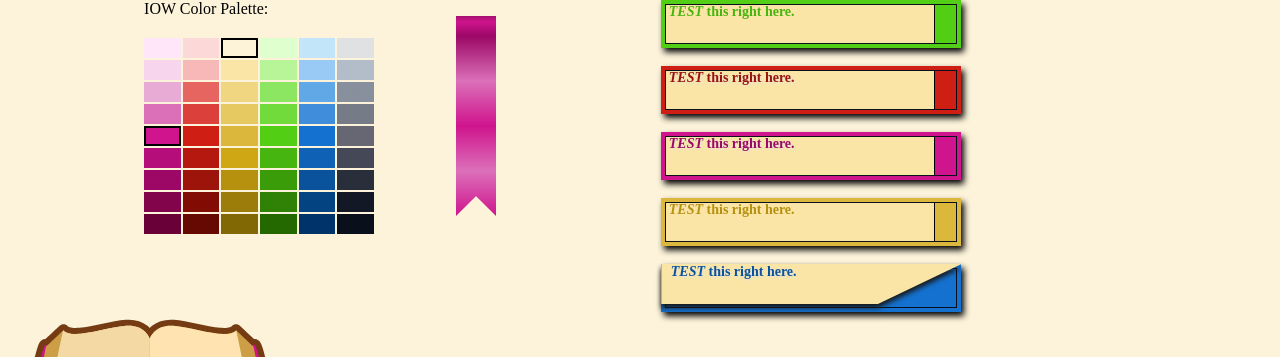
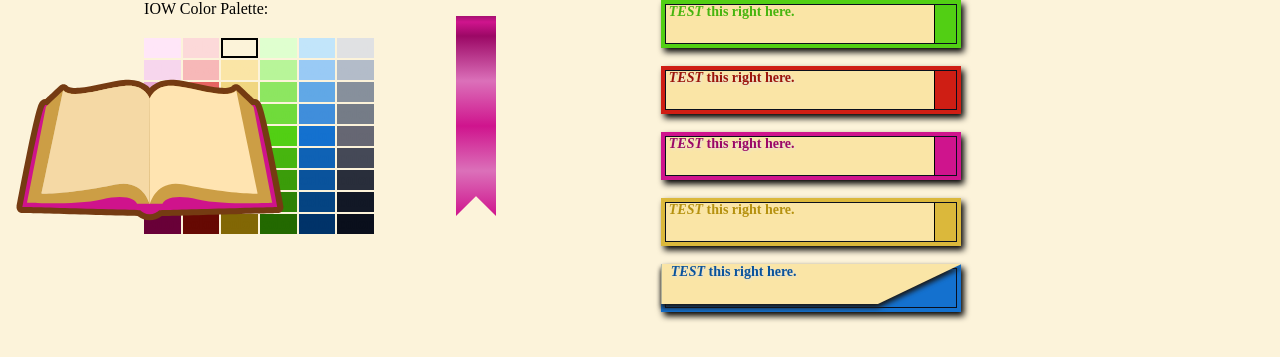
Before and after one commit to Sunflair0/paletteIOW, a plain HTML site: page index.html in a window 1280 px wide. Shown: the top 357 px of the page. Drawn offline with nearby package versions, Linux system fonts and the light colour scheme; a script that the page names is missing.

Commit message:
update to lottie

```diff
--- a/main.css
+++ b/main.css
@@ -458,12 +458,6 @@ body {
 	width: 45%;
 }
 
-.lottie {
-	display: flex;
-	position: absolute;
-	margin-top: 30vh;
-}
-
 .card {
 	display: flex;
 	position: absolute;
```
